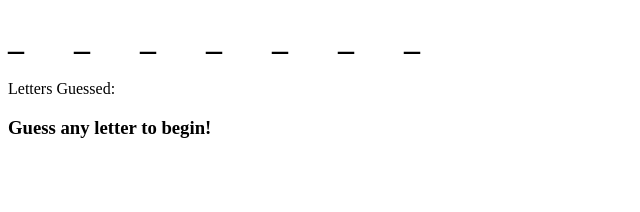
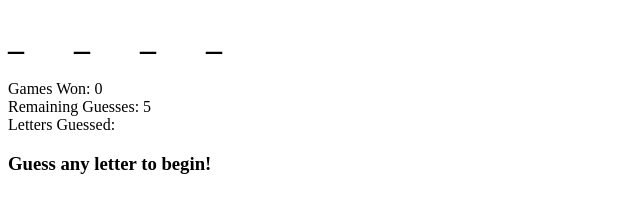
Before and after one commit to jamesrader/Word-Guess-Game, a plain HTML site: page index.html in a window 1280 px wide. Shown: the whole page, without its empty margins (0-640 px from the left). Drawn offline with nearby package versions, Linux system fonts and the light colour scheme.

Commit message:
Full code complete

```diff
--- a/assets/javascript/game.js
+++ b/assets/javascript/game.js
@@ -1,28 +1,66 @@
 
 $(document).ready(function () {
 
-    var wordList = ["test", "testing", "testingtest"];
+    var gameArray = ["test", "testing", "testingtest"];
     var revealedLetters = [];
     var wrongLetters = [];
-    var remGuessCounter = 12;
+    var remGuessCounter = 5;
     var winCounter = 0;
     var winner = 0;
     var letters = /[a-z]/;
+    var correct = 0;
+    var randomNumber = 0;
+    var word = "";
+    var wordList = [];
 
-    var randomNumber = Math.floor(Math.random() * wordList.length);
+    $("#playAgain").hide();
 
-    var word = wordList[randomNumber];
+    $("#playAgain").on("click", function () {
+        //alert("RESET!");
+        $("#playAgain").hide()
+        resetWord();
+    })
 
+    resetWord();
+
+    function resetWord() {
+
+        //Reset flag
+        winner=0;
+
+        //Replenish disposable word list after all words have been played
+        if (wordList.length < 1){
+            for (i=0; i<gameArray.length; i++){
+                wordList.push(gameArray[i]);
+            }
+        }
+
+        //Choose word from list based on a random number
+        randomNumber = Math.floor(Math.random() * wordList.length);
+        word = wordList[randomNumber];
+        console.log(word);
+
+        //Remove this word from list so it can't be played again
+        wordList.splice(randomNumber, 1);
+        console.log(wordList);
+
+        //Start with no letters revealed, of course
+        revealedLetters = [];
         for (i = 0; i < word.length; i++) {
             revealedLetters.push("_");
         }
-
-    //var wordDashes = word.replace(/[a-z]/gi, '_');
         $("#wordToGuess").html(revealedLetters);
 
         //Set initial message with instructions
         var message = "<div class='warning'>Guess any letter to begin!</div>";
         $("#messageArea").html(message);
+
+        remGuessCounter = 5;
+        $("#remGuesses").html(remGuessCounter);
+
+        wrongLetters = [];
+        $("#guessedLetters").html(wrongLetters.join(', '));
+    }
 
     //When key is pressed...
     document.onkeyup = function (event) {
@@ -31,7 +69,7 @@ $(document).ready(function () {
         var userGuess = event.key.toLowerCase();
 
         //Check for valid character
-        if (userGuess.match(letters) && userGuess.length == 1) {
+        if (userGuess.match(letters) && userGuess.length === 1 && winner === 0) {
 
             //Check if guess is correct
             if (word.indexOf(userGuess) > -1) {
@@ -44,20 +82,41 @@ $(document).ready(function () {
                 }
                 $("#wordToGuess").html(revealedLetters);
 
+                //Set flag
+                correct = 1;
+
                 //Check for the win
                 if (revealedLetters.indexOf("_") === -1) {
                     //alert("WINNER!");
                     winner = 1;
+                    winCounter++;
                     message = "WINNER!!!";
                     $("#messageArea").html(message);
-                    console.log(message);
+                    $("#winCounter").html(winCounter);
+                    $("#playAgain").show();
                 }
             }
 
+            //Add guess to 'guessed letters' list
             if (wrongLetters.indexOf(userGuess) === -1) {
                 wrongLetters.push(userGuess);
                 wrongLetters.sort();
                 $("#guessedLetters").html(wrongLetters.join(', '));
+
+                //Remove remaining guess, if appropriate
+                if (correct === 0) {
+                    remGuessCounter--;
+                    $("#remGuesses").html(remGuessCounter);
+
+                    //Check for a loss
+                    if (remGuessCounter === 0) {
+                        message = "Sorry...you lose.";
+                        $("#messageArea").html(message);
+                        winner = -1;
+                        $("#playAgain").show();
+                    }
+                }
+
                 //Reset message...unless user has won
                 if (winner === 0) {
                     var message = ""
@@ -67,8 +126,7 @@ $(document).ready(function () {
                 message = "Uhhhh...you already guessed that! Try again.";
                 $("#messageArea").html(message);
             }
+            correct = 0;
         }
-
     }
-
 });
--- a/index.html
+++ b/index.html
@@ -10,9 +10,12 @@
     </head>
     <body>
         <h1 id="wordToGuess"></h1>
+        <div>Games Won:  <span id="winCounter">0</span></div>
+        <div>Remaining Guesses:  <span id="remGuesses"></span></div>
         <div>Letters Guessed:</div>
         <div id="guessedLetters"> </div>
         <h3 id="messageArea"></h3>
+        <button id="playAgain">New Word</button>
 
         <script src="assets/javascript/game.js"></script>
     </body>
```
Lines whose indentation alone changed are shown as unchanged.
